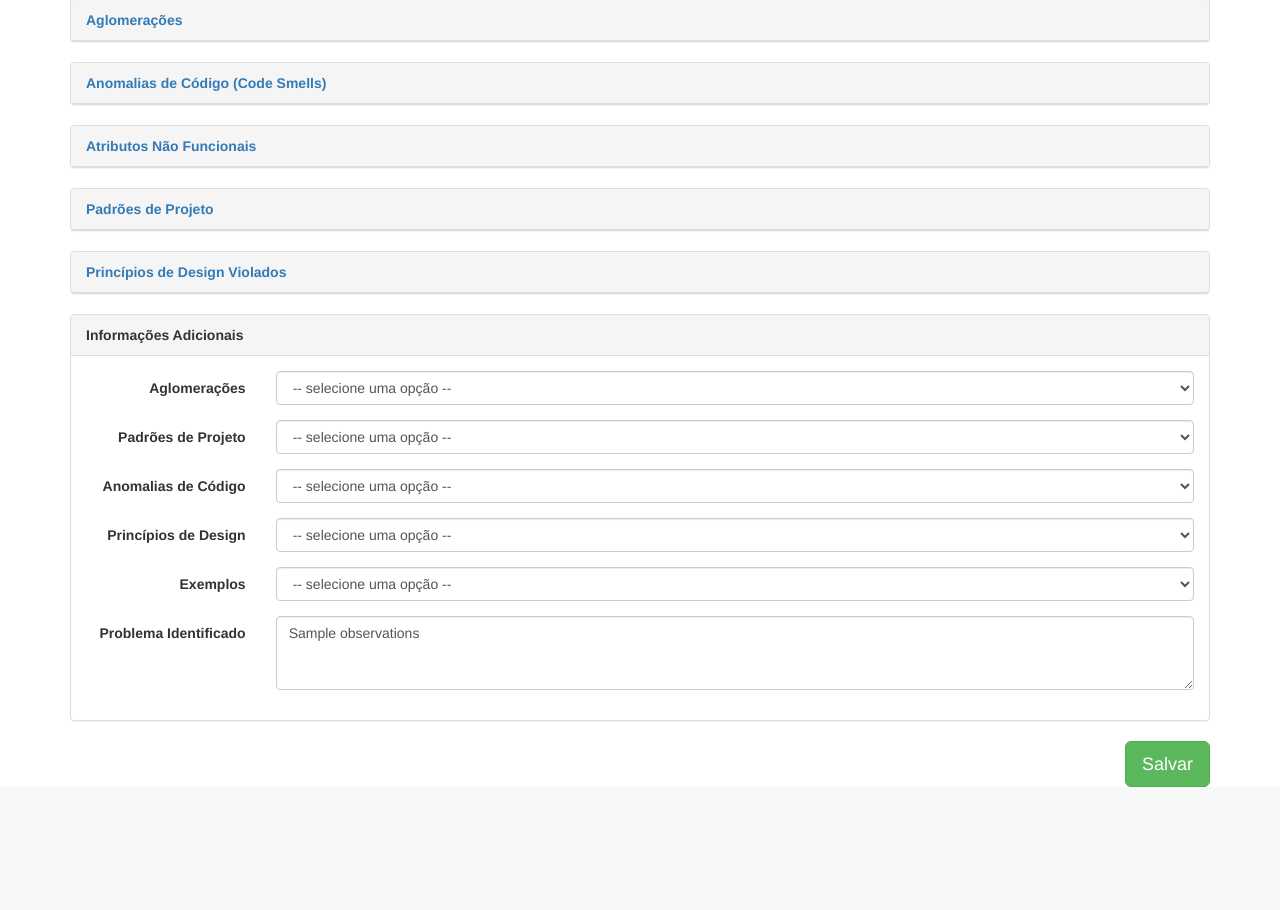
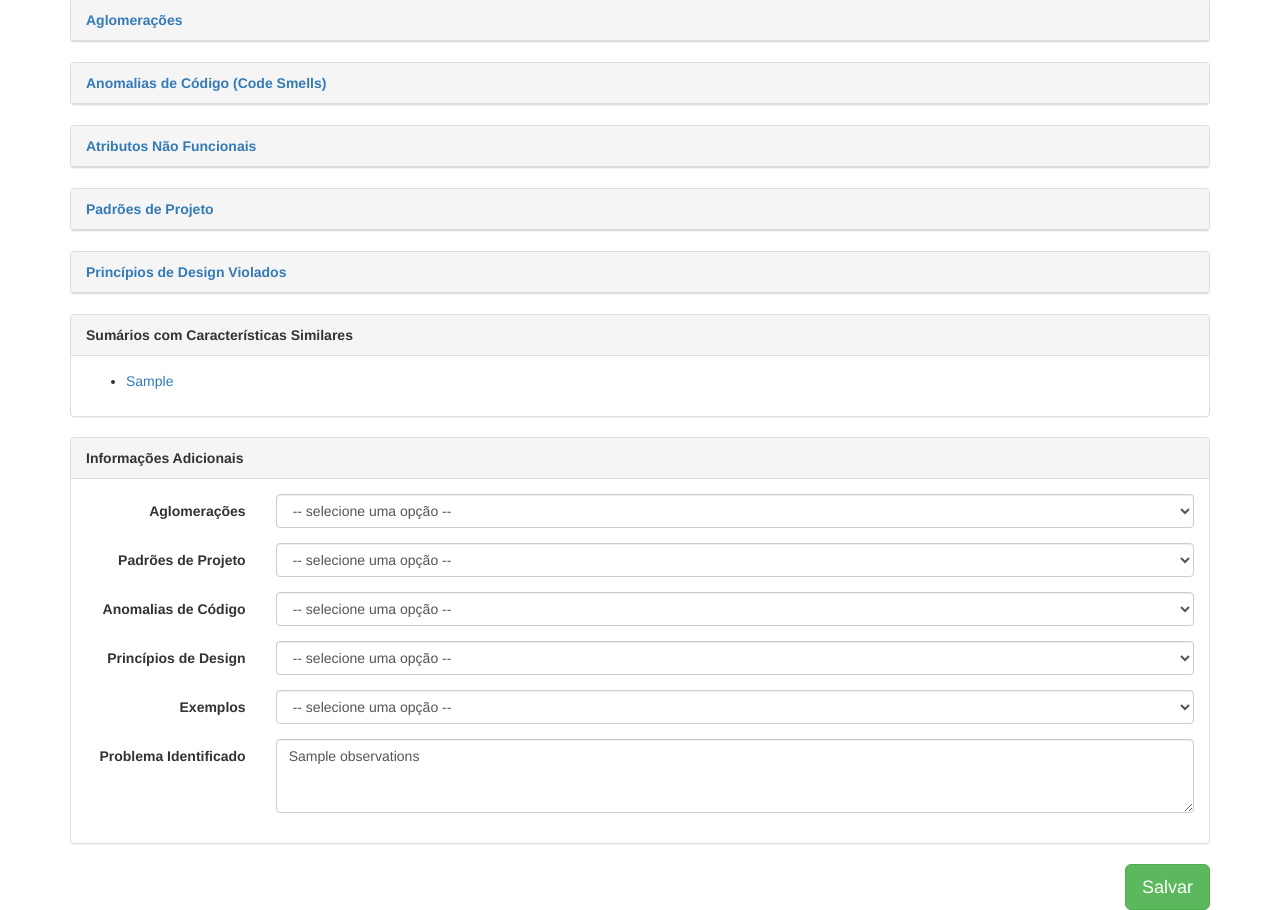
Before and after one commit to diegocedrim/experimentos, a Django app: template summaries/templates/summaries/detail.html in a window 1280 px wide. Shown: the part 171-1081 px from the top of the page. Before the commit the page ends 958 px from the top, so only its background shows below. Run offline with Django 3.2, Linux system fonts and the light colour scheme; tables that the repository leaves empty hold one stand-in row (values such as "Sample post"); the template is opened without the code that fills it: values that come from a table or form of the project are taken from there, most other values are stand-ins (such as "Sample title", 1, 10 or a date in 2020); some libraries are stand-ins or nearby versions.

Commit message:
apresentando os exemplos dos sumários

```diff
--- a/summaries/templates/summaries/detail.html
+++ b/summaries/templates/summaries/detail.html
@@ -154,6 +154,21 @@
 
     </div>
 
+    <div class="panel panel-default" id="examples">
+            <div class="panel-heading">
+                <strong>Sumários com Características Similares</strong>
+            </div>
+            <div class="panel-body">
+                <ul>
+                    {% for similar in summary.similar_summaries.all %}
+                    <li>
+                        <a href="{% url 'summaries:details' similar.id %}">{{ similar.element_fqn }}</a>
+                    </li>
+                    {% endfor %}
+                </ul>
+            </div>
+        </div>
+
     <div class="panel panel-default">
         <div class="panel-heading"><strong>Informações Adicionais</strong></div>
         <div class="panel-body">
```
Also changed, not shown: summaries/migrations/0005_auto_20170407_1605.py (added), summaries/migrations/0006_auto_20170407_1609.py (added), 1 other file.
